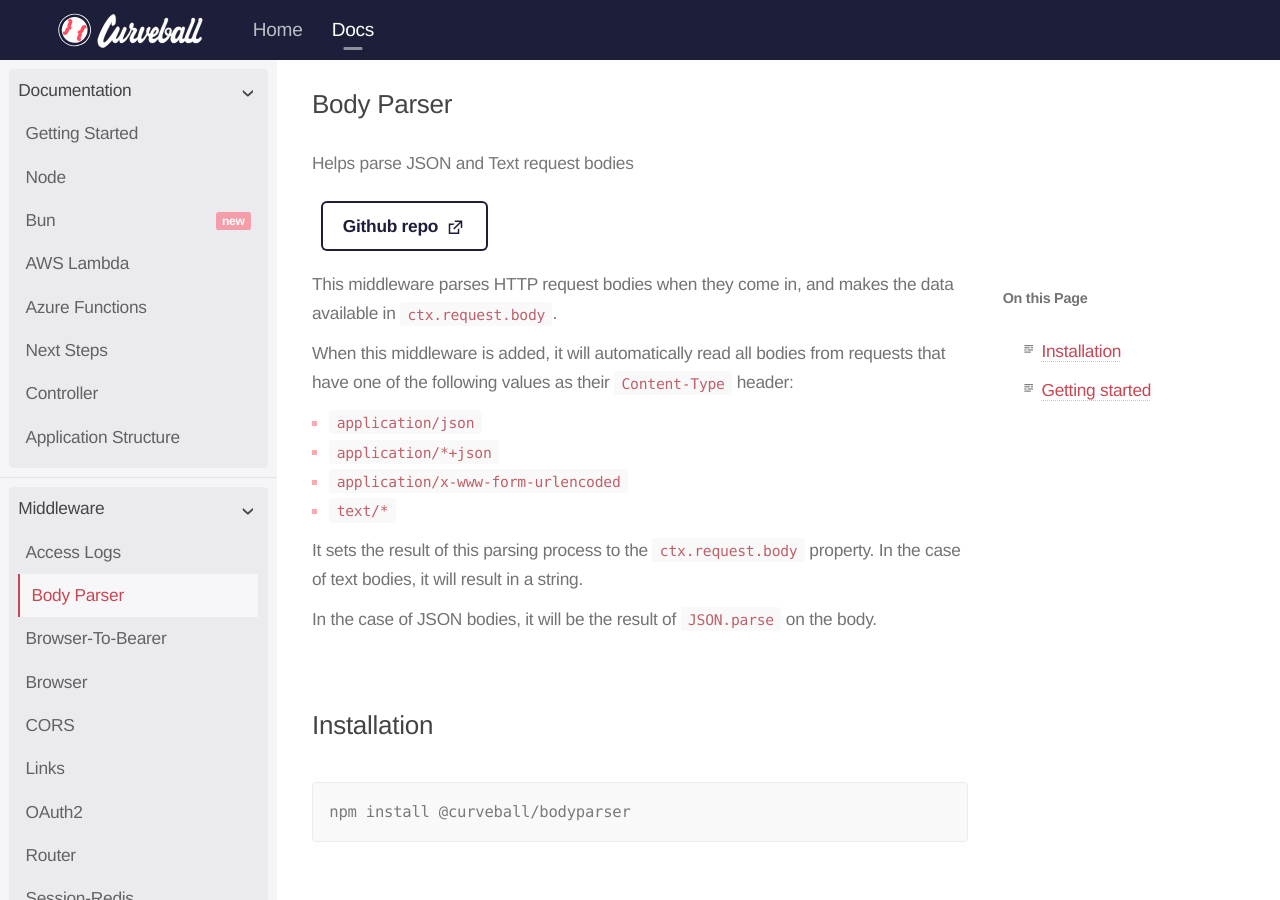
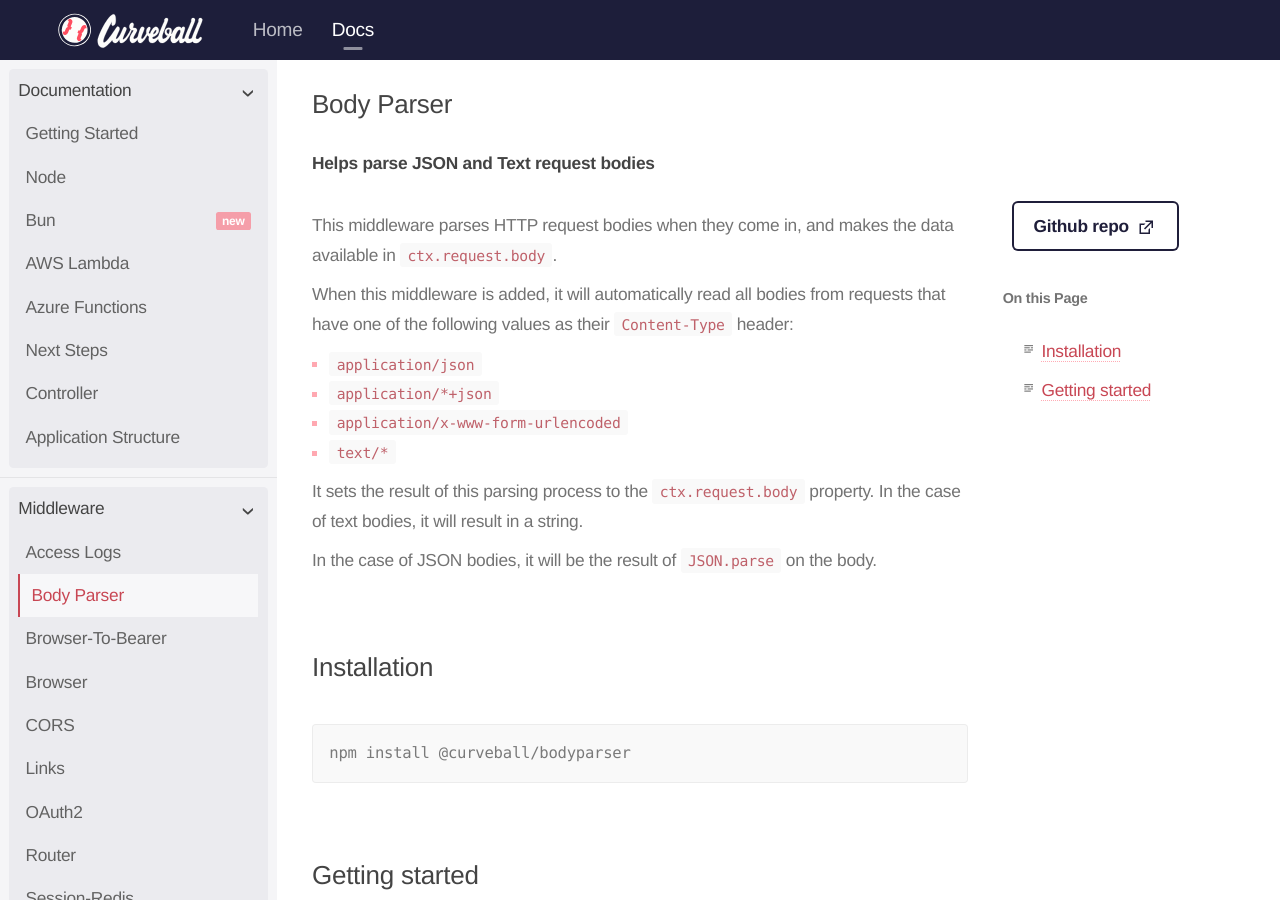
Before and after one commit to curveball/website, a Jekyll site: the page built from collections/_middleware/body-parser.md, in a window 1280 px wide and 900 px high. Built offline with Jekyll 4.4.1, drawn with Linux system fonts in a browser that asks for light colours.

Commit message:
move Github repo button link

```diff
--- a/_layouts/documentation.html
+++ b/_layouts/documentation.html
@@ -95,11 +95,7 @@ menu:
 			<h1>{{ page.title }}</h1>
 
 			{% if page.description %}
-			<h4 id="page-description"> {{ page.description }}</h4>
-			{% endif %}
-
-			{% if page.repo %}
-			<a href="{{ page.repo }}" target="_blank" class="button alternate">Github repo <span class="genericon genericon-external"></span></a>
+			<h4 id="page-description"><strong>{{ page.description }}</strong></h4>
 			{% endif %}
 
 		</div>
@@ -109,6 +105,9 @@ menu:
 			</div>
 			<div class="page-nav-container">
 				<nav>
+					{% if page.repo %}
+					<a href="{{ page.repo }}" target="_blank" class="button alternate">Github repo <span class="genericon genericon-external"></span></a>
+					{% endif %}
 					<h5>On this Page</h5>
 					<ul>
 						{% if page.nav-links %}
```
